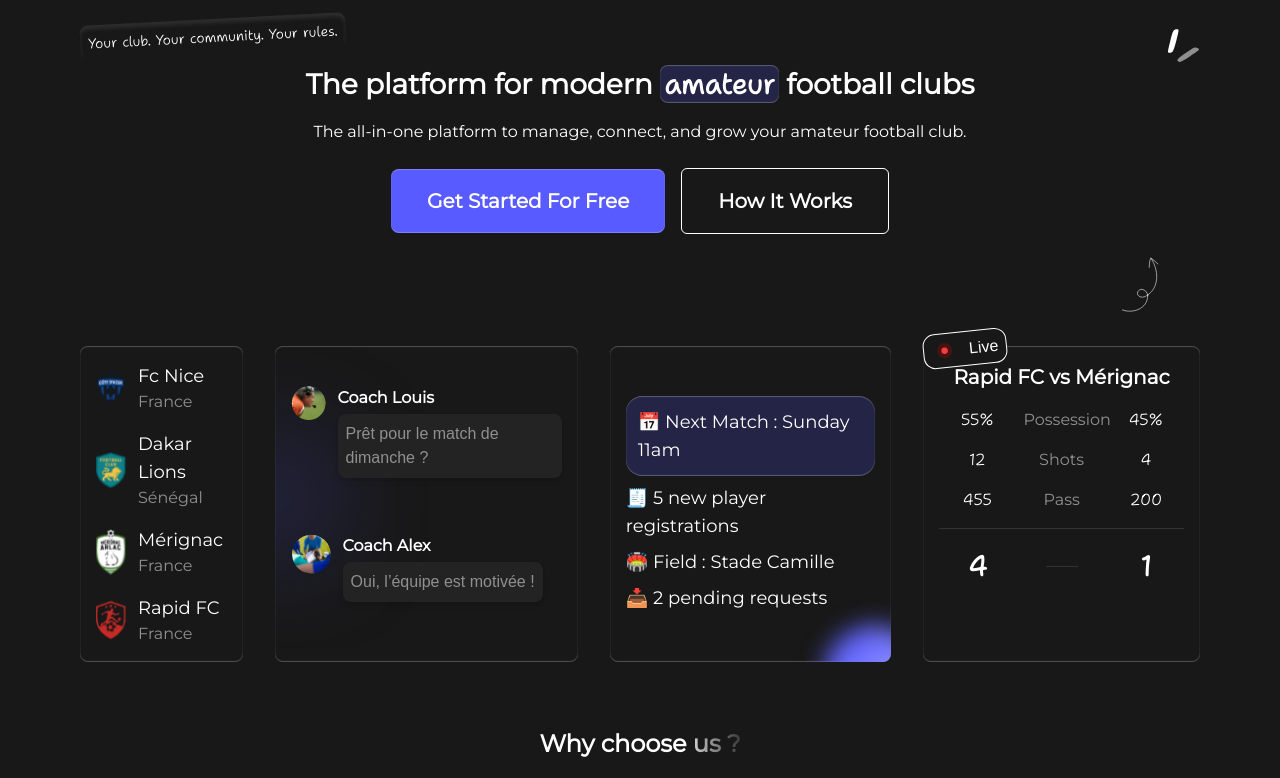
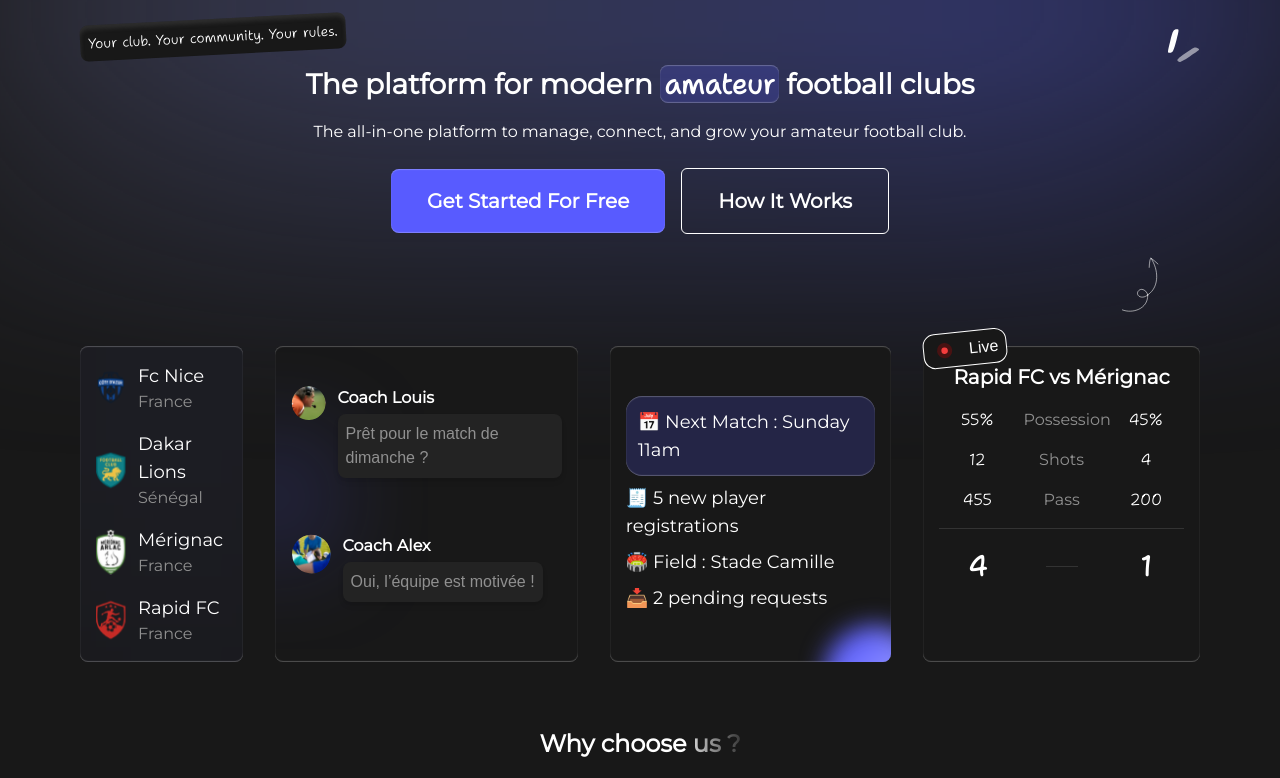
Before and after one commit to Onderito/club-hive, a Next.js app: page / in a window 1280 px wide. Shown: the top 778 px of the page. Built offline with nearby package versions, Linux system fonts and the light colour scheme.

Commit message:
add blur blob

```diff
--- a/src/app/landing/hero-section.tsx
+++ b/src/app/landing/hero-section.tsx
@@ -78,7 +78,7 @@ export default function HeroSection() {
         <div className="flex flex-col gap-6 md:flex-row md:gap-8">
           {/* Card Clubs */}
           <Card size="md" className="relative overflow-hidden">
-            <div className="flex flex-col space-y-4">
+            <div className="flex flex-col space-y-4 relative z-50">
               {clubs.map((club) => (
                 <div key={club.name} className="flex items-center gap-3">
                   <Image
@@ -94,6 +94,7 @@ export default function HeroSection() {
                 </div>
               ))}
             </div>
+            <div className="w-full absolute h-56 z-0 top-[-70px] bg-gradient-to-r from-[#666688] to-[#585FFF] blur-[240px]"></div>
           </Card>
 
           {/* Card Dialogue */}
--- a/src/app/page.tsx
+++ b/src/app/page.tsx
@@ -1,6 +1,3 @@
-import Image from "next/image";
-import Button from "./ui/button";
-import Card from "./ui/card";
 import HeroSection from "./landing/hero-section";
 import ChooseUs from "./landing/choose-us";
 
@@ -8,6 +5,7 @@ export default function Home() {
   return (
     <>
       {/* Contenu Héro */}
+      <div className="w-full absolute h-40 top-[-70px] bg-gradient-to-r from-[#666688] to-[#585FFF] blur-[140px]"></div>
       <section className="container mx-auto px-2 py-16 sm:px-8 md:px-12 lg:px-16 xl:px-20 2xl:px-24">
         <HeroSection />
       </section>
```
